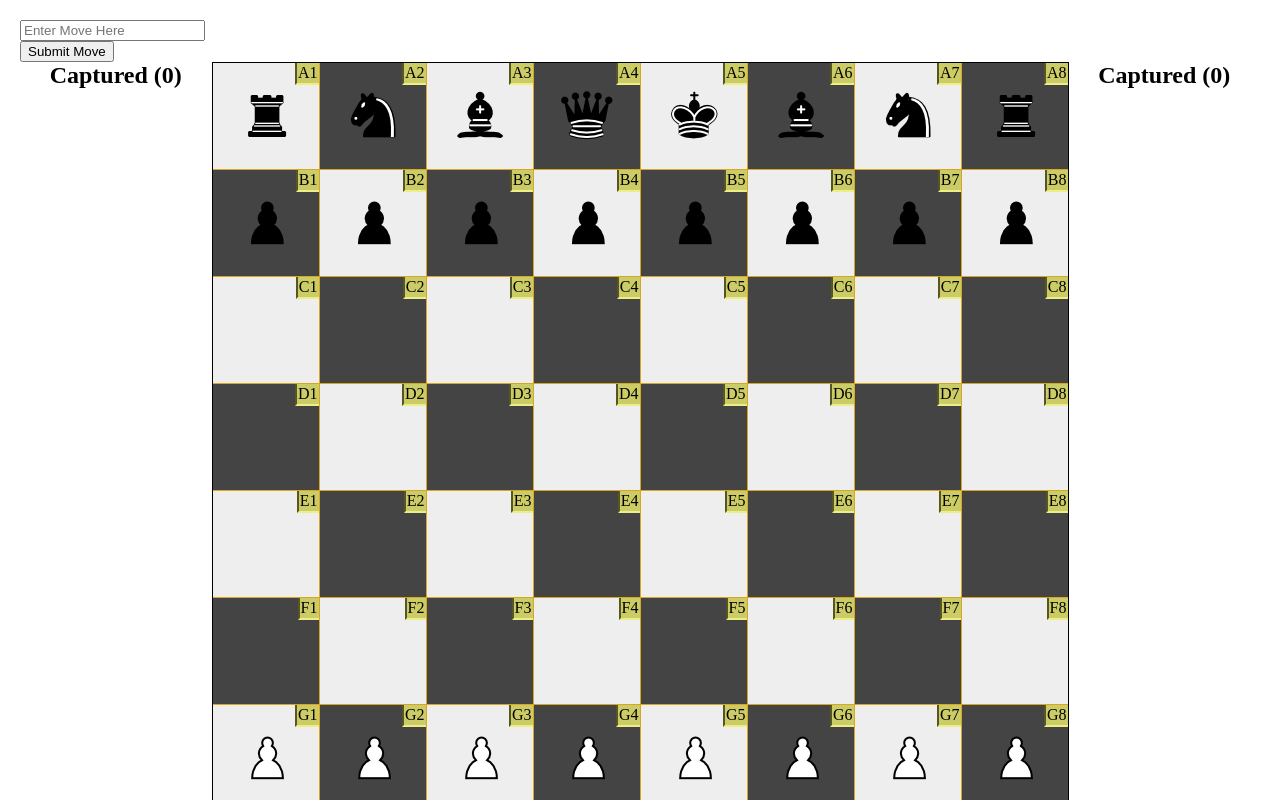
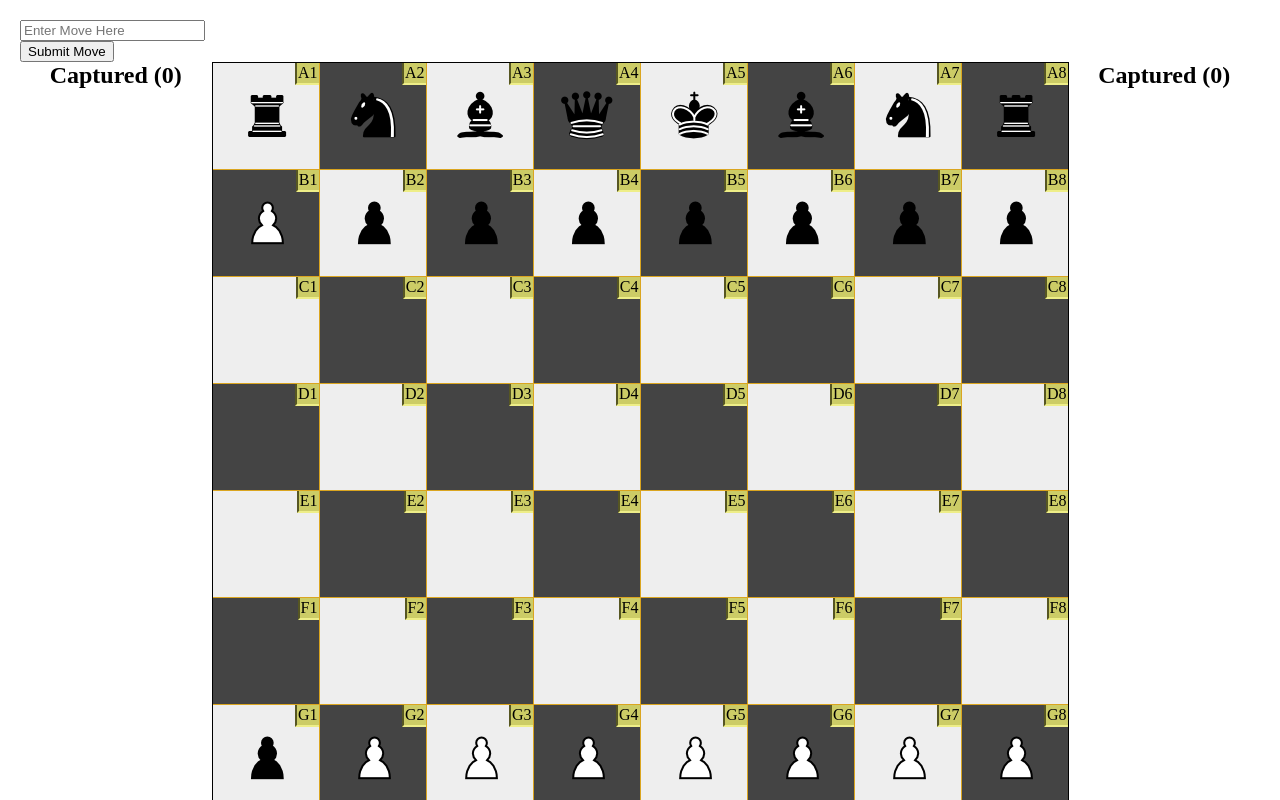
Before and after one commit to alextraub/chatter-chess, a React app: page / in a window 1280 px wide. Shown: the top 800 px of the page. Built offline with nearby package versions, Linux system fonts and the light colour scheme; the HTML template or start-up script is replaced by a standard one.

Commit message:
More bug fixes

```diff
--- a/frontend/src/components/GameContainer/index.js
+++ b/frontend/src/components/GameContainer/index.js
@@ -231,17 +231,18 @@ export default class GameContainer extends React.Component {
 		const piece = this.boardState.getPiece(to);
 		if (piece.canSwapOut && to[0] === piece.swapRow) { // Piece is swappable and at a swappble position
 			const { count, pieces } = piece.player === 0 ?
-				this.state.capturedWhitePieces :
-				this.state.capturedBlackPieces;
+				this.capturedWhitePieces :
+				this.capturedBlackPieces;
 
 			if (count > 0) { // If the player has pieces that have been captured
-				const pieceTypes = this.getPossibleSwapArray(pieces); // All possible types of pieces that can be swapped in
+				const pieceTypes = this.getPossibleSwapArray(to, pieces); // All possible types of pieces that can be swapped in
 				if (pieceTypes.length > 0) { // Only move forward in the swap procedure if there are pieces that can be swapped in
 					this.setState({ // Set state to be in the middle of swapping a piece
 						...this.state,
 						swapping: to,
 						swapList: pieceTypes
 					});
+					console.log('beginning swap');
 					return true;
 				}
 			}
@@ -254,12 +255,12 @@ export default class GameContainer extends React.Component {
 	 *
 	 * This method is a helper for getting possible swap piece types
 	 *
+	 * @param {[number, number]} to
 	 * @param {*} pieces an object of piece types and an array of all the pieces that have been captured of that type
 	 * @returns {{type: string; black: boolean;}[]} array of piece types that are currently able to be swapped in
 	 */
-	getPossibleSwapArray(pieces) {
-		const curPiece = this.boardState.getPiece(this.state.swapping);
-		const to = this.state.swapping;
+	getPossibleSwapArray(to, pieces) {
+		const curPiece = this.boardState.getPiece(to);
 		return Object.values(pieces)
 			// Filter out any piece type with no captured pieces and then any that cannot be swapped in
 			.filter(pieceArr => {
@@ -406,7 +407,7 @@ export default class GameContainer extends React.Component {
 			if (this.state.swapping !== false) {
 				return (
 					<>
-						{this.renderStandardUI()}
+						{this.renderSwapUI()}
 						{this.renderStandardUI()}
 					</>
 				)
--- a/frontend/src/game/BoardState.js
+++ b/frontend/src/game/BoardState.js
@@ -14,12 +14,12 @@ export default class BoardState {
 		// replace!!!!!!!!!!!!!!!!!!!!!!!!!!!!!!!!!!!!!!!!!!!!!11
 		this.board = [
 			[new Rook(this, 1), new Knight(this, 1), new Bishop(this, 1), new Queen(this, 1), new King(this, 1), new Bishop(this, 1), new Knight(this, 1), new Rook(this, 1)],
-			[new Pawn(this, 1), new Pawn(this, 1), new Pawn(this, 1), new Pawn(this, 1), new Pawn(this, 1), new Pawn(this, 1), new Pawn(this, 1), new Pawn(this, 1)],
+			[new Pawn(this, 0), new Pawn(this, 1), new Pawn(this, 1), new Pawn(this, 1), new Pawn(this, 1), new Pawn(this, 1), new Pawn(this, 1), new Pawn(this, 1)],
 			[null, null, null, null, null, null, null, null],
 			[null, null, null, null, null, null, null, null],
 			[null, null, null, null, null, null, null, null],
 			[null, null, null, null, null, null, null, null],
-			[new Pawn(this, 0), new Pawn(this, 0), new Pawn(this, 0), new Pawn(this, 0), new Pawn(this, 0), new Pawn(this, 0), new Pawn(this, 0), new Pawn(this, 0)],
+			[new Pawn(this, 1), new Pawn(this, 0), new Pawn(this, 0), new Pawn(this, 0), new Pawn(this, 0), new Pawn(this, 0), new Pawn(this, 0), new Pawn(this, 0)],
 			[new Rook(this, 0), new Knight(this, 0), new Bishop(this, 0), new Queen(this, 0), new King(this, 0), new Bishop(this, 0), new Knight(this, 0), new Rook(this, 0)]
 		];
 		// this.board = [
```
Also changed, not shown: frontend/src/components/SwapPieces/index.js (+8 -7 lines).
